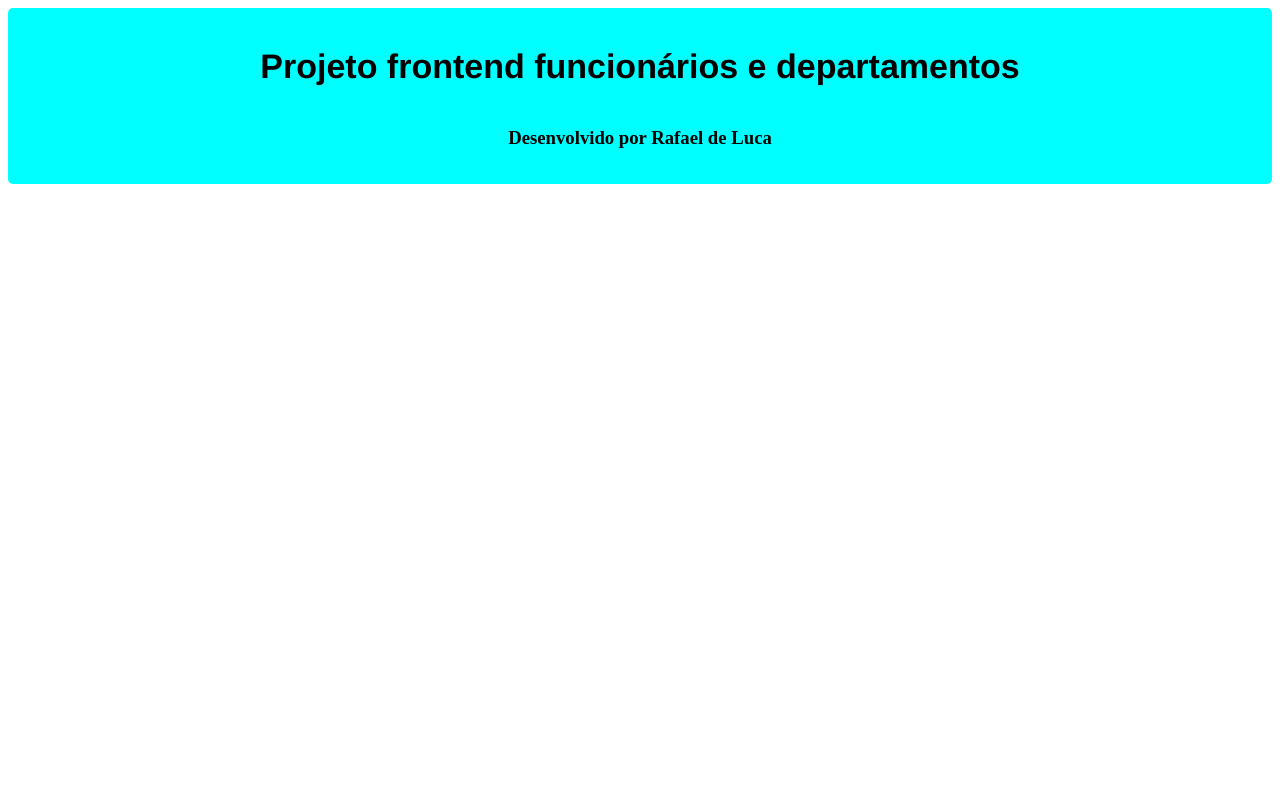
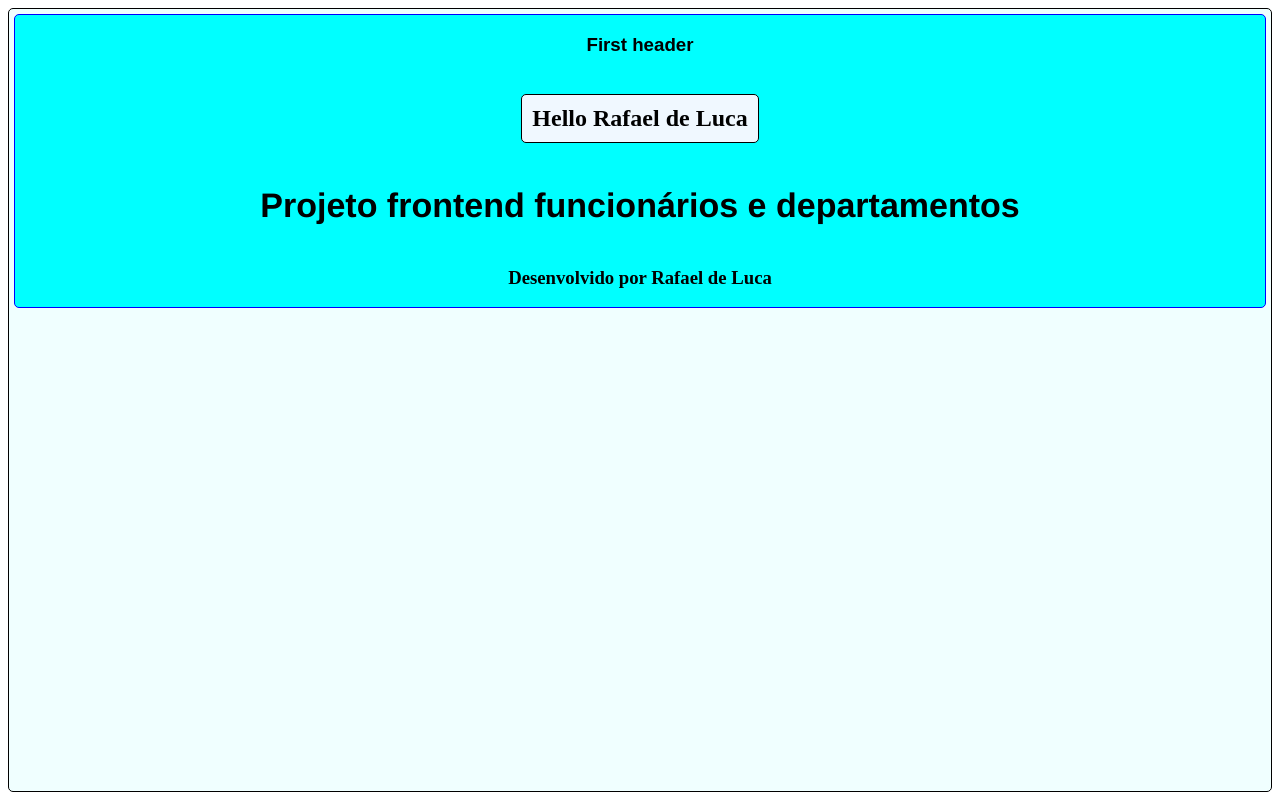
Before and after one commit to rafaelgauderio/angular-department-employees, an Angular app: page / in a window 1280 px wide. Built offline with nearby package versions, Linux system fonts and the light colour scheme.

Commit message:
Hello and Header tests components

```diff
--- a/src/app/app.component.html
+++ b/src/app/app.component.html
@@ -1,25 +1,35 @@
-
 <style>
+  html {
+    height: 98vh;
+    margin: 0;
+    padding: 0;
+    box-sizing: border-box;
+    background-color: azure;
+    border: 1px solid black;
+    border-radius: 5px;
+  }
 
   main {
     display: flex;
     flex-direction: column;
-    min-height: 100%;
-    padding: 1rem;
     background-color: cyan;
     align-items: center;
     border-radius: 5px;
+    border: 1px solid blue;
+    margin: 5px;
   }
 
   h1 {
     font-size: 2.125rem;
     color: var(--gray-900);
-    font-family:  Helvetica, Arial, sans-serif;
+    font-family: Helvetica, Arial, sans-serif;
   }
-
 </style>
-
-<main class="main">
-      <h1>Projeto frontend funcionários e departamentos</h1>
-      <h3>Desenvolvido por {{name}}</h3>
+<html>
+  <main class="main">
+    <app-header></app-header>
+    <app-hello></app-hello>
+    <h1>Projeto frontend funcionários e departamentos</h1>
+    <h3>Desenvolvido por {{name}}</h3>
   </main>
+</html>
--- /dev/null
+++ b/src/app/header/header.component.css
@@ -0,0 +1,3 @@
+h3 {
+  font-family: Arial, Helvetica, sans-serif;
+}
--- /dev/null
+++ b/src/app/header/header.component.html
@@ -0,0 +1 @@
+<h3>First header </h3>
--- /dev/null
+++ b/src/app/hello/hello.component.html
@@ -0,0 +1,9 @@
+<style>
+    h2 {
+        border: 1px solid black;
+        border-radius: 5px;
+        padding: 10px;
+        background-color: aliceblue;
+    }
+</style>
+<h2>Hello {{name}}</h2>
--- /dev/null
+++ b/src/app/hello/hello.component.ts
@@ -0,0 +1,10 @@
+import { Component } from "@angular/core";
+
+@Component({
+    selector: 'app-hello',
+    templateUrl: './hello.component.html'
+})
+
+export class HelloComponent {
+    name = "Rafael de Luca"
+}
```
Also changed, not shown: src/app/app.component.ts (+6 -3 lines), src/app/header/header.component.ts (added, +11 -0 lines).
